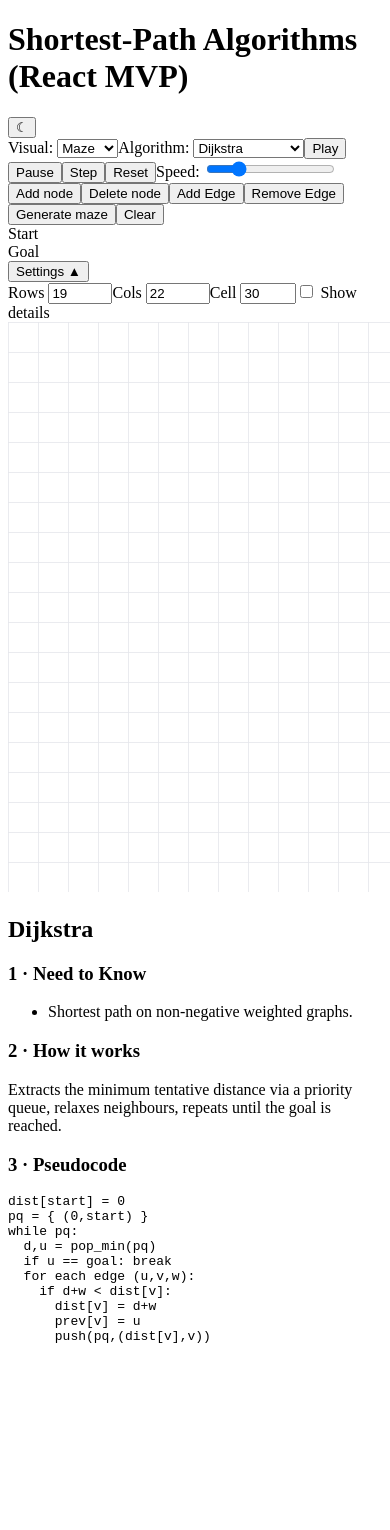
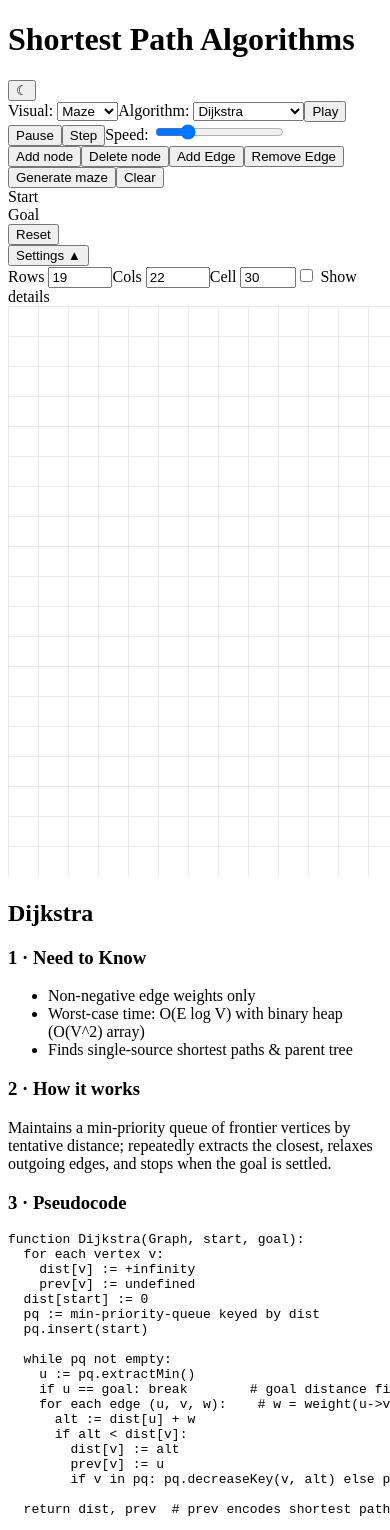
Before and after one commit to Ashilman25/ShortestLineAlgs, a React (Vite) app: page / in a window 390 px wide. Shown: the top 1530 px of the page. Before the commit the page ends 1357 px from the top, so only its background shows below. Built offline with nearby package versions, Linux system fonts and the light colour scheme; the HTML template or start-up script is replaced by a standard one.

Commit message:
Added info about the algs

```diff
--- a/src/App.jsx
+++ b/src/App.jsx
@@ -20,42 +20,102 @@ const ALG = {
 const INFO = {
   dijkstra: {
     title: 'Dijkstra',
-    req: 'Shortest path on non‑negative weighted graphs.',
-    desc: 'Extracts the minimum tentative distance via a priority queue, relaxes neighbours, repeats until the goal is reached.',
-    code: `dist[start] = 0
-pq = { (0,start) }
-while pq:
-  d,u = pop_min(pq)
-  if u == goal: break
-  for each edge (u,v,w):
-    if d+w < dist[v]:
-      dist[v] = d+w
-      prev[v] = u
-      push(pq,(dist[v],v))`
+    req: `Non‑negative edge weights only
+Worst‑case time: O(E log V) with binary heap (O(V^2) array)
+Finds single‑source shortest paths & parent tree`,
+    desc: 'Maintains a min‑priority queue of frontier vertices by tentative distance; repeatedly extracts the closest, relaxes outgoing edges, and stops when the goal is settled.',
+    code: `function Dijkstra(Graph, start, goal):
+  for each vertex v:
+    dist[v] := +infinity
+    prev[v] := undefined
+  dist[start] := 0
+  pq := min-priority-queue keyed by dist
+  pq.insert(start)
+
+  while pq not empty:
+    u := pq.extractMin()
+    if u == goal: break        # goal distance finalized
+    for each edge (u, v, w):    # w = weight(u->v)
+      alt := dist[u] + w
+      if alt < dist[v]:
+        dist[v] := alt
+        prev[v] := u
+        if v in pq: pq.decreaseKey(v, alt) else pq.insert(v)
+
+  return dist, prev  # prev encodes shortest path tree`
   },
   astar: {
     title: 'A*',
-    req: 'Heuristic h(v) that never over‑estimates to goal.',
-    desc: 'Like Dijkstra but pops min (g+h). Optimal when h is admissible.',
-    code: `f[v] = g[v] + h[v]
-open = { (f[start], start) }`
+    req: `Requires admissible (and ideally consistent) heuristic h(v) ≥ 0
+Worst‑case time: O(E) ~ Dijkstra when h ≡ 0
+Explores far fewer nodes when h close to true distance`,
+    desc: 'Extends Dijkstra by prioritizing nodes on estimated total cost f = g + h; optimal when h never overestimates (admissible) and is consistent.',
+    code: `function AStar(Graph, start, goal, h):
+  for each v: g[v] := +infinity; f[v] := +infinity; prev[v] := undefined
+  g[start] := 0
+  f[start] := h(start)
+  open := min-priority-queue ordered by f
+  open.insert(start)
+  closed := empty set
+
+  while open not empty:
+    u := open.extractMin()
+    if u == goal: return reconstruct_path(prev, goal)
+    closed.add(u)
+    for each edge (u, v, w):
+      if v in closed: continue
+      tentative := g[u] + w
+      if tentative < g[v]:
+        g[v] := tentative
+        f[v] := g[v] + h(v)
+        prev[v] := u
+        if v in open: open.decreaseKey(v, f[v]) else open.insert(v)
+
+  return failure`
   },
   bellmanFord: {
     title: 'Bellman‑Ford',
-    req: 'Graphs with negative edges but no negative cycles.',
-    desc: '|V|-1 passes relaxing all edges; detects negative cycle on pass |V|.',
-    code: `for i in 1..|V|-1:
-  for each edge (u,v,w):
-    dist[v] = min(dist[v], dist[u]+w)`
+    req: `Handles negative edge weights (no negative cycles reachable)
+Worst‑case time: O(V * E); Space: O(V)
+Detects negative cycle on extra relaxation pass`,
+    desc: 'Performs |V|−1 passes relaxing every edge; a further pass that can still relax indicates a negative cycle.',
+    code: `function BellmanFord(Graph, start):
+  for each vertex v: dist[v] := +infinity; prev[v] := undefined
+  dist[start] := 0
+
+  for i from 1 to |V|-1:
+    updated := false
+    for each edge (u, v, w):
+      if dist[u] + w < dist[v]:
+        dist[v] := dist[u] + w
+        prev[v] := u
+        updated := true
+    if not updated: break   # early exit
+
+  # Negative cycle check
+  for each edge (u, v, w):
+    if dist[u] + w < dist[v]:
+      return 'NEGATIVE CYCLE'
+
+  return dist, prev`
   },
   floydWarshall: {
     title: 'Floyd‑Warshall',
-    req: 'All‑pairs shortest path, O(V³).',
-    desc: 'Dynamic programming over intermediate vertices.',
-    code: `for k in V:
-  for i in V:
-    for j in V:
-      d[i][j] = min(d[i][j], d[i][k]+d[k][j])`
+    req: `All‑pairs shortest paths; works with negative edges
+Worst‑case time: O(V^3); Space: O(V^2)
+Cannot handle negative cycles (detectable if d[i][i] < 0)`,
+    desc: 'Dynamic programming that incrementally allows each vertex as an intermediate, relaxing every pair (i,j) through k.',
+    code: `function FloydWarshall(dist):  # dist is VxV matrix (∞ if no edge, 0 on diagonal)
+  for k in 0..V-1:
+    for i in 0..V-1:
+      for j in 0..V-1:
+        if dist[i][k] + dist[k][j] < dist[i][j]:
+          dist[i][j] := dist[i][k] + dist[k][j]
+
+  # Optional negative cycle detection
+  for v in 0..V-1:
+    if dist[v][v] < 0: return 'NEGATIVE CYCLE'
+  return dist`
   }
 }
 
@@ -68,6 +128,8 @@ export default function App() {
   const [showDetails, setShowDetails] = useState(false)
   const [speed, setSpeed]   = useState(120)
   const [theme, setTheme]   = useState('light')
+
+
 
   useEffect(() => {
     document.body.classList.remove('theme-light', 'theme-dark')
@@ -400,7 +462,7 @@ export default function App() {
   return (
     <>
       <header>
-        <h1>Shortest-Path Algorithms (React MVP)</h1>
+        <h1>Shortest Path Algorithms</h1>
 
         <div className="themeToggle">
             <button
@@ -433,7 +495,6 @@ export default function App() {
           <button className="primary" onClick={handlePlay}>Play</button>
           <button onClick={handlePause}>Pause</button>
           <button onClick={handleStep}>Step</button>
-          <button onClick={handleReset}>Reset</button>
 
           <label>Speed:&nbsp;
             <input type="range" min="10" max="500" value={speed} onChange={e => setSpeed(e.target.value)} />
@@ -462,7 +523,11 @@ export default function App() {
               <span className="box" style={{ background: 'rgb(254, 43, 43)' }}></span>Goal
             </div>
           </div>
+
+          <button className="resetFull" onClick={handleReset}>Reset</button>
+
         </div>
+
       </header>
 
       <main>
```
Also changed, not shown: src/styles.css (+20 -0 lines).
